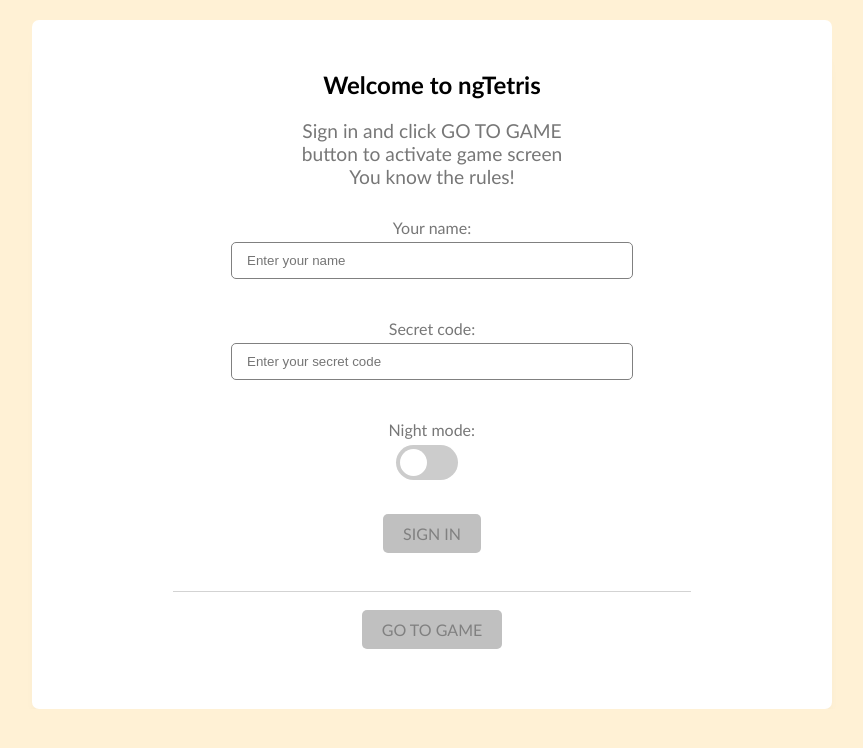
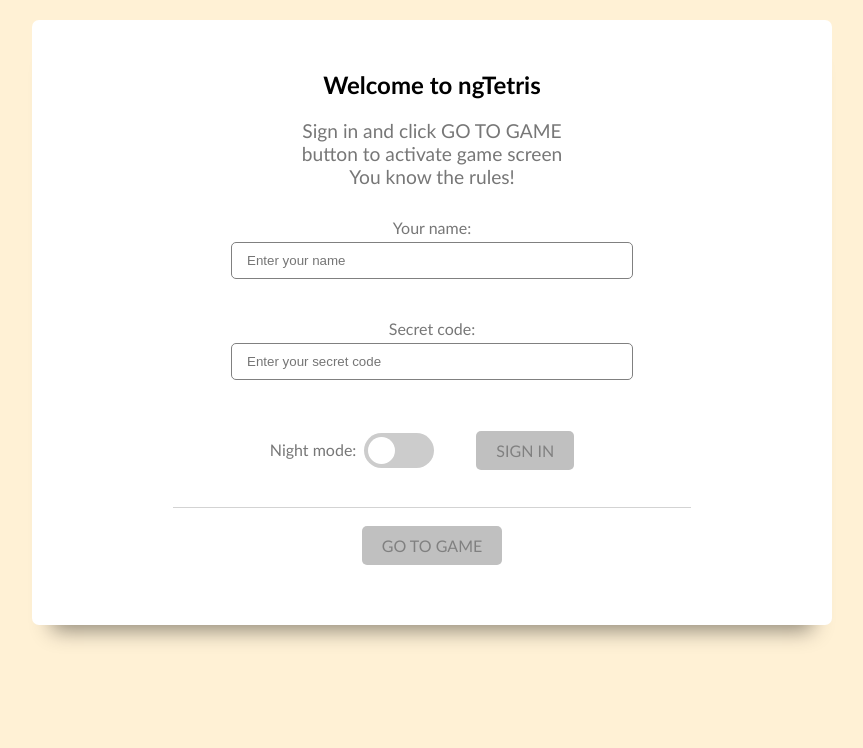
Before and after one commit to AzulloCyll/tetris_angular, an Angular app: page /intro in a window 1280 px wide. Shown: the top 748 px of the page, without its empty margins (208-1071 px from the left). Built offline with nearby package versions, Linux system fonts and the light colour scheme; what ngx-tetris would draw is missing.

Commit message:
some css

```diff
--- a/src/app/intro/intro.component.html
+++ b/src/app/intro/intro.component.html
@@ -81,8 +81,8 @@
       </div>
     </div>
 
-    <div class="input-container">
-      <div class="switch">
+    <div class="wrapper">
+      <div class="switch-container">
         <label for="nightMode">Night mode:</label>
         <input
           class="switch"
@@ -94,9 +94,8 @@
         />
         <span class="slider"></span>
       </div>
+      <button type="submit" [disabled]="!loginForm.valid">Sign in</button>
     </div>
-
-    <button type="submit" [disabled]="!loginForm.valid">Sign in</button>
 
     <hr />
     <button
--- a/src/app/intro/intro.component.scss
+++ b/src/app/intro/intro.component.scss
@@ -22,55 +22,6 @@
         color: rgb(119, 119, 119);
         text-align: left;
         margin-bottom: 5px;
-      }
-
-      //switch
-      .switch {
-        position: relative;
-        display: block;
-        margin-bottom: 12px;
-
-        & input {
-          z-index: 20;
-          opacity: 0;
-          width: 80px;
-          height:36px;
-          cursor: pointer;
-          &:checked + .slider {
-            background-color: #2196f3;
-          }
-          &:focus + .slider {
-            box-shadow: 0 0 1px #2196f3;
-          }
-          &:checked + .slider:before {
-            transform: translateX(26px);
-          }
-        }
-        & .slider {
-          position: absolute;
-          cursor: pointer;
-          top: 25px;
-          left: 7px;
-          width: 62px;
-          height: 35px;
-          border-radius: 999px;
-
-          background-color: #ccc;
-          -webkit-transition: 0.4s;
-          transition: 0.4s;
-        }
-        & .slider:before {
-          position: absolute;
-          content: "";
-          height: 27px;
-          width: 27px;
-          left: 4px;
-          bottom: 4px;
-          background-color: white;
-          -webkit-transition: 0.4s;
-          transition: 0.4s;
-          border-radius: 50%;
-        }
       }
 
       & input {
@@ -104,6 +55,77 @@
         top: 65px;
       }
     }
+    & .wrapper {
+      & .switch-container {
+        position: relative;
+        display: inline-block;
+        right: 70px;
+        top: -10px;
+
+        & label {
+          position: relative;
+          display: inline-block;
+          bottom: 14px;
+          top: 10px;
+          color: rgb(119, 119, 119);
+        }
+        & input {
+          z-index: 300;
+          opacity: 0;
+          width: 72px;
+          height: 36px;
+          cursor: pointer;
+          position: absolute;
+
+
+          &:checked + .slider {
+            background-color: darkorange;
+          }
+
+          // &:focus + .slider {
+          //   box-shadow: 0 0 1px darkorange;
+          // }
+
+          &:checked + .slider:before {
+            transform: translateX(35px);
+          }
+        }
+
+        & .slider {
+          z-index: 20;
+          position: absolute;
+          cursor: pointer;
+          top: 3px;
+          left: 94px;
+          width: 70px;
+          height: 35px;
+          border-radius: 999px;
+
+          background-color: #ccc;
+          -webkit-transition: 0.4s;
+          transition: 0.4s;
+        }
+
+        & .slider:before {
+          position: absolute;
+          content: "";
+          height: 27px;
+          width: 27px;
+          left: 4px;
+          bottom: 4px;
+          background-color: white;
+          -webkit-transition: 0.4s;
+          transition: 0.4s;
+          border-radius: 50%;
+        }
+      }
+      & button {
+        position: relative;
+        left: 50px;
+        top: 1px;
+      }
+    }
+
     & button {
       background-color: darkorange;
       color: white;
```
